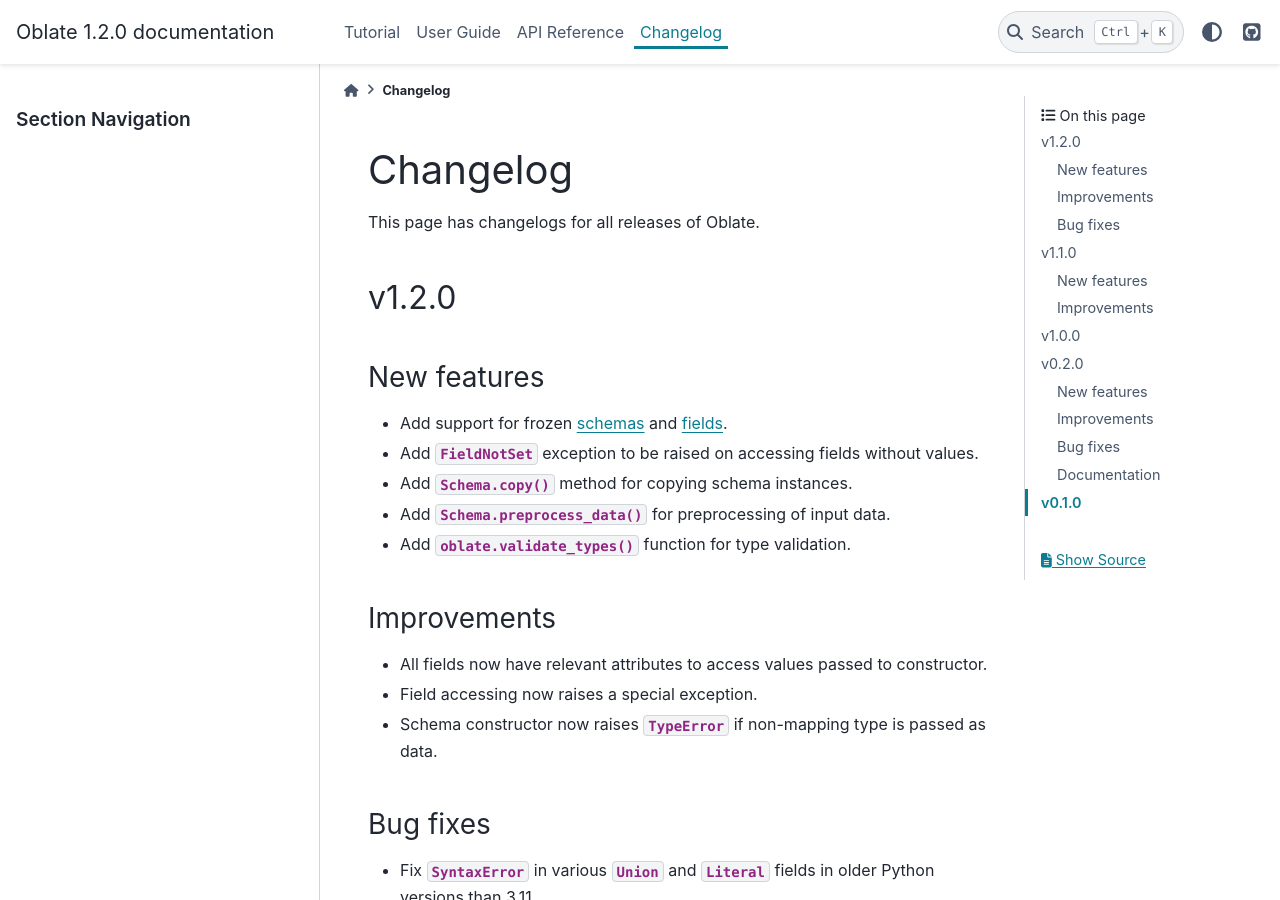
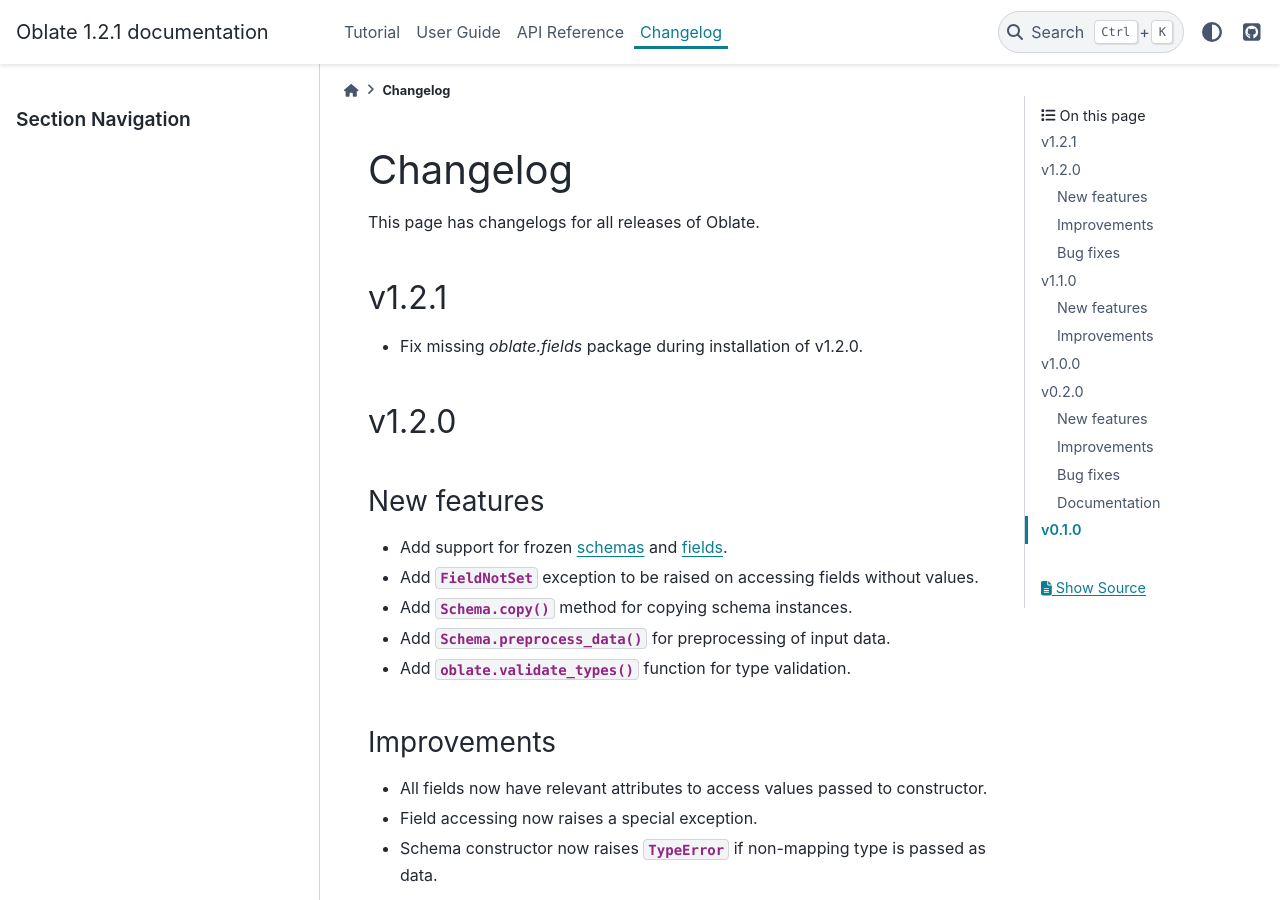
Before and after one commit to izxxr/oblate, a Sphinx documentation site: the page built from docs/source/changelog.rst, in a window 1280 px wide and 900 px high. Built offline with Sphinx 7.4.7 and the PyData theme 0.15.4, drawn with Linux system fonts in a browser that asks for light colours.

Commit message:
Fix missing oblate.fields package in setup.py

```diff
--- a/docs/source/changelog.rst
+++ b/docs/source/changelog.rst
@@ -4,6 +4,11 @@
 =========
 
 This page has changelogs for all releases of Oblate.
+
+v1.2.1
+------
+
+- Fix missing `oblate.fields` package during installation of v1.2.0.
 
 v1.2.0
 ------
--- a/docs/source/conf.py
+++ b/docs/source/conf.py
@@ -17,7 +17,7 @@
 project = 'Oblate'
 copyright = '2023, Izhar Ahmad (izxxr)'
 author = 'Izhar Ahmad (izxxr)'
-release = '1.2.0'
+release = '1.2.1'
 
 # -- General configuration ---------------------------------------------------
 # https://www.sphinx-doc.org/en/master/usage/configuration.html#general-configuration
--- a/oblate/__init__.py
+++ b/oblate/__init__.py
@@ -8,7 +8,7 @@
 See LICENSE at project's root for more information.
 """
 
-__version__ = '1.2.0'
+__version__ = '1.2.1'
 __author__  = 'Izhar Ahmad (izxxr)'
 
 from oblate import fields as fields
--- a/setup.py
+++ b/setup.py
@@ -1,10 +1,10 @@
 from setuptools import setup
 
-VERSION = "1.2.0"
+VERSION = "1.2.1"
 GITHUB = "https://github.com/izxxr/oblate"
 DOCUMENTATION = "https://oblate.readthedocs.io"
 LICENSE = "MIT"
-PACKAGES = ["oblate"]
+PACKAGES = ["oblate", "oblate.fields"]
 
 with open("README.MD", "r", encoding="utf-8") as f:
     LONG_DESCRIPTION = f.read()
```
